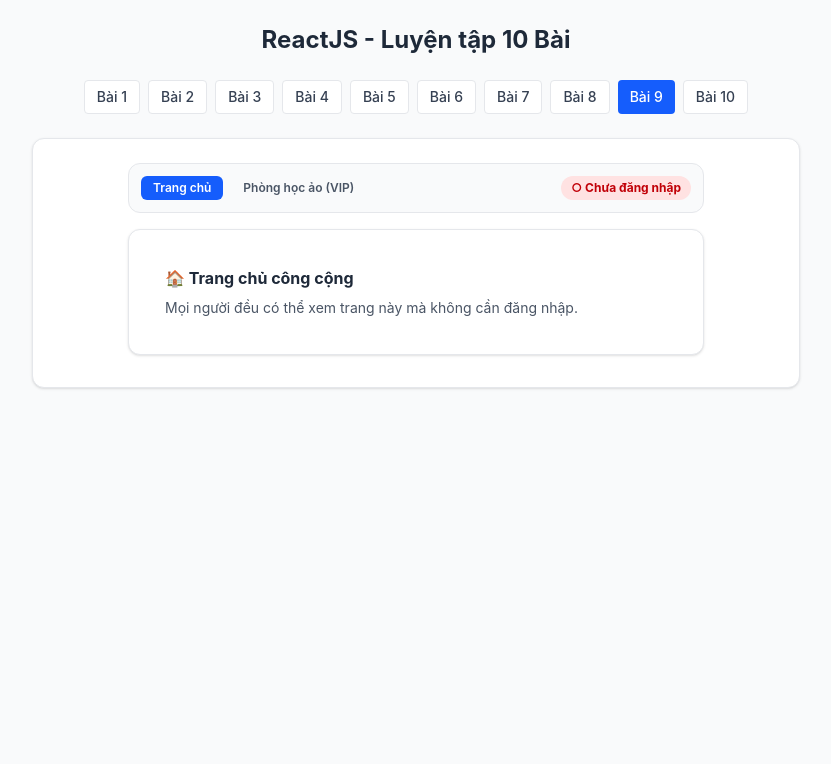
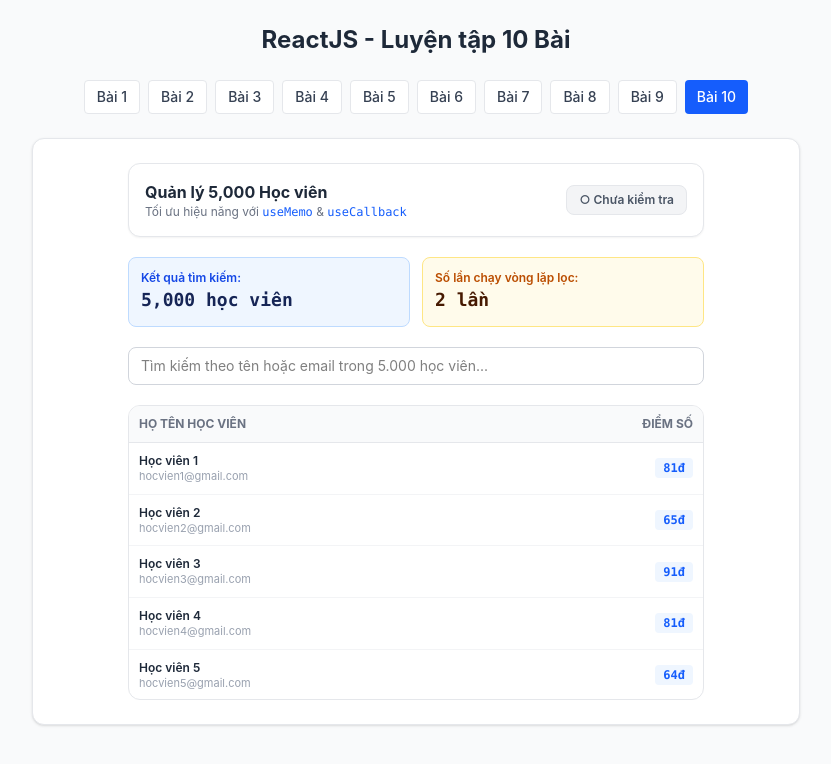
Before and after one commit to Son-Uchiha/Reactjs-Session02, a React (Vite) app: page / in a window 1280 px wide. Shown: the top 764 px of the page, without its empty margins (224-1055 px from the left). Built offline with nearby package versions, Linux system fonts and the light colour scheme.

Commit message:
done bai 10

```diff
--- a/src/App.jsx
+++ b/src/App.jsx
@@ -6,9 +6,10 @@ import Bai04 from "./exercises/Bai04";
 import Bai06 from "./exercises/Bai06";
 import Bai07 from "./exercises/Bai07";
 import Bai09 from "./exercises/Bai09";
+import Bai10 from "./exercises/Bai10";
 
 export default function App() {
-  const [currentBai, setCurrentBai] = useState(9); // Mặc định mở bài 9 để bạn kiểm tra
+  const [currentBai, setCurrentBai] = useState(10); // Mặc định mở bài 10 để bạn kiểm tra
 
   return (
     <div className="min-h-screen bg-gray-50 p-6">
@@ -43,9 +44,10 @@ export default function App() {
           {currentBai === 6 && <Bai06 />}
           {currentBai === 7 && <Bai07 />}
           {currentBai === 9 && <Bai09 />}
-          {(currentBai === 5 || currentBai === 8 || currentBai === 10) && (
+          {currentBai === 10 && <Bai10 />}
+          {(currentBai === 5 || currentBai === 8) && (
             <p className="text-center text-gray-400 py-12">
-              Bài {currentBai} chưa làm. Hãy chọn các bài đã làm (1, 2, 3, 4, 6, 7, 9) nhé!
+              Bài {currentBai} chưa làm. Hãy chọn các bài đã làm (1, 2, 3, 4, 6, 7, 9, 10) nhé!
             </p>
           )}
         </div>
--- /dev/null
+++ b/src/exercises/Bai10.jsx
@@ -0,0 +1,135 @@
+import { useState, useMemo, useCallback } from "react";
+
+// 1. Tạo giả lập danh sách 5.000 học viên ngoài component (chỉ tạo 1 lần duy nhất)
+const TOTAL_STUDENTS = 5000;
+const RAW_STUDENTS = Array.from({ length: TOTAL_STUDENTS }, (_, i) => ({
+  id: i + 1,
+  name: `Học viên ${i + 1}`,
+  email: `hocvien${i + 1}@gmail.com`,
+  score: Math.floor(Math.random() * 41) + 60, // Điểm từ 60 đến 100
+}));
+
+// Biến đếm số lần vòng lặp lọc thực sự bị kích hoạt chạy lại
+let filterCalculationCount = 0;
+
+export default function Bai10() {
+  const [searchTerm, setSearchTerm] = useState("");
+
+  // BẪY DỮ LIỆU: Tính năng độc lập (Đánh dấu "Đã kiểm tra")
+  const [isChecked, setIsChecked] = useState(false);
+
+  // =================================================================
+  // 1. DÙNG useMemo: Khóa bộ nhớ đệm cho kết quả lọc 5.000 học viên
+  // =================================================================
+  const filteredStudents = useMemo(() => {
+    // Mỗi khi khối code này thực sự chạy lại -> tăng biến đếm
+    filterCalculationCount++;
+
+    // Giả lập vòng lặp tính toán nặng qua 5.000 phần tử
+    return RAW_STUDENTS.filter((student) =>
+      student.name.toLowerCase().includes(searchTerm.toLowerCase()) ||
+      student.email.toLowerCase().includes(searchTerm.toLowerCase())
+    );
+  }, [searchTerm]); // CHỈ tính toán lại khi 'searchTerm' thay đổi!
+
+  // =================================================================
+  // 2. DÙNG useCallback: Khóa bộ nhớ đệm cho hàm xử lý sự kiện
+  // =================================================================
+  const handleClearSearch = useCallback(() => {
+    setSearchTerm("");
+  }, []); // Hàm này không phụ thuộc gì nên giữ nguyên tham chiếu vĩnh viễn
+
+  return (
+    <div className="max-w-xl mx-auto space-y-5">
+      {/* TIÊU ĐỀ & NÚT KIỂM THỬ BẪY DỮ LIỆU */}
+      <div className="flex flex-wrap items-center justify-between gap-3 p-4 bg-white border border-gray-200 rounded-xl shadow-xs">
+        <div>
+          <h2 className="text-base font-bold text-gray-800">
+            Quản lý {TOTAL_STUDENTS.toLocaleString()} Học viên
+          </h2>
+          <p className="text-xs text-gray-500">
+            Tối ưu hiệu năng với <code className="text-blue-600 font-mono">useMemo</code> & <code className="text-blue-600 font-mono">useCallback</code>
+          </p>
+        </div>
+
+        {/* Nút kiểm thử BẪY DỮ LIỆU: Thao tác nút này KHÔNG ĐƯỢC làm lọc lại 5.000 học viên */}
+        <button
+          onClick={() => setIsChecked((prev) => !prev)}
+          className={`px-3 py-1.5 rounded-lg text-xs font-semibold transition cursor-pointer flex items-center gap-1.5 ${
+            isChecked
+              ? "bg-emerald-600 text-white shadow-sm"
+              : "bg-gray-100 text-gray-600 hover:bg-gray-200 border border-gray-200"
+          }`}
+        >
+          <span>{isChecked ? "✓ Đã kiểm tra" : "○ Chưa kiểm tra"}</span>
+        </button>
+      </div>
+
+      {/* BẢNG THEO DÕI HIỆU NĂNG TRỰC QUAN */}
+      <div className="grid grid-cols-2 gap-3 text-xs">
+        <div className="p-3 bg-blue-50 border border-blue-200 rounded-lg">
+          <p className="text-blue-700 font-semibold">Kết quả tìm kiếm:</p>
+          <p className="text-lg font-bold text-blue-950 font-mono">
+            {filteredStudents.length.toLocaleString()} học viên
+          </p>
+        </div>
+        <div className="p-3 bg-amber-50 border border-amber-200 rounded-lg">
+          <p className="text-amber-700 font-semibold">Số lần chạy vòng lặp lọc:</p>
+          <p className="text-lg font-bold text-amber-950 font-mono">
+            {filterCalculationCount} lần
+          </p>
+        </div>
+      </div>
+
+      {/* Ô TÌM KIẾM */}
+      <div className="relative">
+        <input
+          type="text"
+          value={searchTerm}
+          onChange={(e) => setSearchTerm(e.target.value)}
+          placeholder="Tìm kiếm theo tên hoặc email trong 5.000 học viên..."
+          className="w-full px-3 py-2 text-sm border border-gray-300 rounded-lg focus:outline-blue-500 bg-white"
+        />
+        {searchTerm && (
+          <button
+            onClick={handleClearSearch}
+            className="absolute right-2.5 top-2 text-xs text-gray-400 hover:text-gray-600 bg-gray-100 px-2 py-0.5 rounded cursor-pointer"
+          >
+            ✕ Xóa
+          </button>
+        )}
+      </div>
+
+      {/* DANH SÁCH HIỂN THỊ (Hiện 10 học viên đầu tiên để tối ưu DOM) */}
+      <div className="bg-white border border-gray-200 rounded-xl overflow-hidden">
+        <div className="p-2.5 bg-gray-50 border-b border-gray-200 text-xs font-bold text-gray-500 flex justify-between">
+          <span>HỌ TÊN HỌC VIÊN</span>
+          <span>ĐIỂM SỐ</span>
+        </div>
+        <ul className="divide-y divide-gray-100 max-h-64 overflow-y-auto text-xs text-gray-700">
+          {filteredStudents.slice(0, 15).map((student) => (
+            <li key={student.id} className="p-2.5 flex justify-between items-center hover:bg-gray-50">
+              <div>
+                <p className="font-semibold text-gray-800">{student.name}</p>
+                <p className="text-[11px] text-gray-400">{student.email}</p>
+              </div>
+              <span className="font-mono font-bold text-blue-600 bg-blue-50 px-2 py-0.5 rounded">
+                {student.score}đ
+              </span>
+            </li>
+          ))}
+          {filteredStudents.length > 15 && (
+            <li className="p-2.5 text-center text-gray-400 text-[11px] bg-gray-50 italic">
+              ...và còn {(filteredStudents.length - 15).toLocaleString()} học viên khác phù hợp
+            </li>
+          )}
+          {filteredStudents.length === 0 && (
+            <li className="p-6 text-center text-red-500 italic">
+              Không tìm thấy học viên nào khớp với "{searchTerm}"
+            </li>
+          )}
+        </ul>
+      </div>
+    </div>
+  );
+}
```
